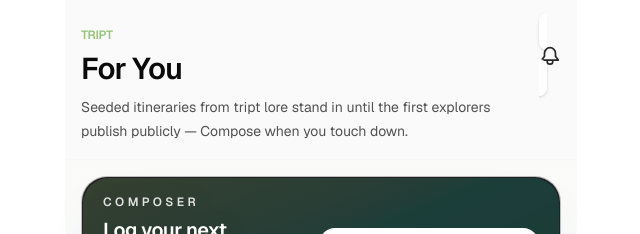
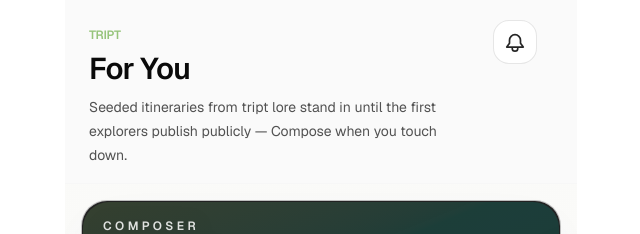
Before and after one commit to maxwellrgreen1-del/travelapp, a Next.js app in the folder trav/: page / in a window 1280 px wide. Shown: the top 234 px of the page, without its empty margins (319-959 px from the left). Built offline with nearby package versions, Linux system fonts and the light colour scheme; no server answers; the database is empty.

Commit message:
Fix home feed notification button

```diff
--- a/trav/src/components/layout/MobileAppShell.tsx
+++ b/trav/src/components/layout/MobileAppShell.tsx
@@ -12,8 +12,9 @@
  */
 export function MobileAppShell({ children }: MobileAppShellProps) {
   return (
-    <div className="mx-auto flex min-h-[100svh] w-full max-w-lg flex-col bg-white text-neutral-900">
-      <div className="flex min-h-0 flex-1 flex-col">{children}</div>
+    <div className="mx-auto flex min-h-[100svh] w-full min-w-0 max-w-lg flex-col overflow-x-clip bg-white text-neutral-900">
+      {/** `min-w-0` lets phone-column layouts shrink instead of overflowing past `max-w-lg` (e.g. wide feed headers). */}
+      <div className="flex min-h-0 min-w-0 flex-1 flex-col">{children}</div>
       <BottomNav />
     </div>
   );
--- a/trav/src/components/ui/PageHeader.tsx
+++ b/trav/src/components/ui/PageHeader.tsx
@@ -29,7 +29,7 @@
   const showBack = showBackNavigation && Boolean(backHref);
 
   return (
-    <header className={cx("space-y-4", className)}>
+    <header className={cx("min-w-0 w-full space-y-4", className)}>
       {showBack && backHref ? (
         <div className="-ml-2">
           <Link
@@ -42,12 +42,12 @@
         </div>
       ) : null}
 
-      <div className="flex items-start gap-4">
+      <div className="flex min-w-0 w-full items-start gap-3 sm:gap-4">
         <div className="min-w-0 flex-1 space-y-2">
           <div className="text-balance text-2xl font-semibold leading-tight tracking-tight text-neutral-900 [&_*]:tracking-tight">
             {title}
           </div>
-          {subtitle ? <div className="text-sm leading-6 text-neutral-600">{subtitle}</div> : null}
+          {subtitle ? <div className="break-words text-sm leading-6 text-neutral-600">{subtitle}</div> : null}
         </div>
         {trailing ? <div className="shrink-0 pt-1">{trailing}</div> : null}
       </div>
--- a/trav/src/features/feed/HomeFeedLayout.tsx
+++ b/trav/src/features/feed/HomeFeedLayout.tsx
@@ -11,8 +11,8 @@
 
 export function HomeFeedLayout({ subtitle, children }: HomeFeedLayoutProps) {
   return (
-    <div className="min-h-[100vh] bg-gradient-to-b from-[#fafaf8] via-white to-neutral-50 text-neutral-900">
-      <div className="sticky top-0 z-30 border-b border-neutral-100/70 bg-neutral-50/90 px-4 py-4 backdrop-blur-md">
+    <div className="min-h-[100vh] w-full min-w-0 max-w-full bg-gradient-to-b from-[#fafaf8] via-white to-neutral-50 text-neutral-900">
+      <div className="sticky top-0 z-30 box-border w-full border-b border-neutral-100/70 bg-neutral-50/90 py-4 pl-[max(1rem,env(safe-area-inset-left,0px))] pr-[max(2rem,calc(env(safe-area-inset-right,0px)+1rem))] backdrop-blur-md sm:pl-6 sm:pr-10">
         <PageHeader
           title={
             <span className="inline-flex flex-col gap-2">
@@ -21,7 +21,11 @@
             </span>
           }
           subtitle={subtitle}
-          trailing={<NotificationsBellLink />}
+          trailing={
+            <div className="ms-3 shrink-0 sm:ms-4">
+              <NotificationsBellLink />
+            </div>
+          }
           showBackNavigation={false}
         />
       </div>
@@ -36,9 +40,9 @@
     <Link
       href="/notifications"
       aria-label="Notifications"
-      className="rounded-xl bg-white/90 p-2 text-neutral-800 shadow-sm shadow-neutral-950/15 outline-none ring-primary/30 backdrop-blur transition hover:bg-primary/10 hover:text-primary focus-visible:ring-4"
+      className="inline-flex size-11 shrink-0 items-center justify-center rounded-2xl border border-neutral-200/95 bg-white/96 text-neutral-800 outline-none ring-offset-2 ring-offset-neutral-50 ring-primary/35 backdrop-blur transition hover:border-primary/50 hover:bg-primary/10 hover:text-primary focus-visible:ring-4 focus-visible:ring-primary/40 active:brightness-[0.98]"
     >
-      <svg width="22" height="22" viewBox="0 0 24 24" fill="none">
+      <svg className="size-[22px] shrink-0" width="22" height="22" viewBox="0 0 24 24" fill="none">
         <path
           d="M12 4a6 6 0 0 1 6 6v3.382l3 4.118H3l3-4.118V10a6 6 0 0 1 6-6Z"
           stroke="currentColor"
```
